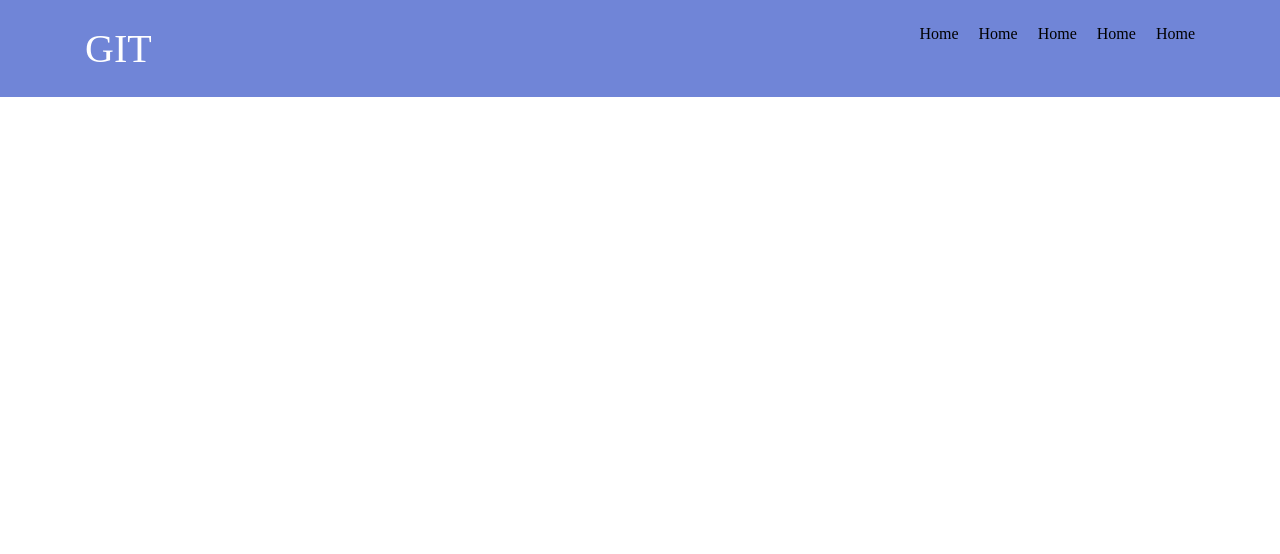
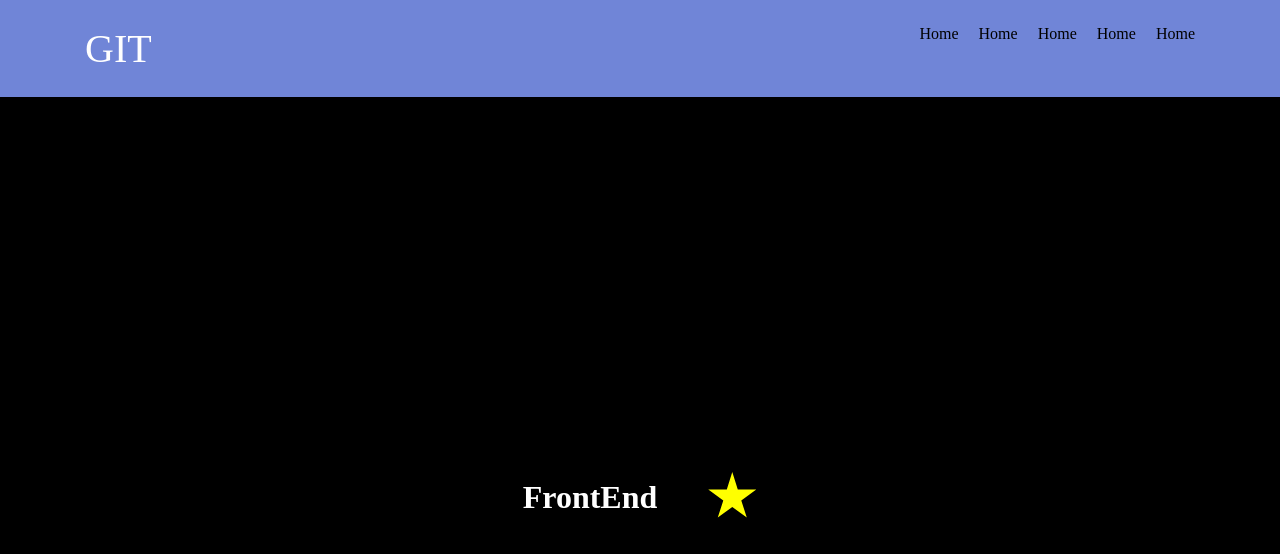
Before and after one commit to SignorAza/Aza-project, a plain HTML site: page index.html in a window 1280 px wide. Drawn offline with Linux system fonts and the light colour scheme.

Commit message:
stajer first save

```diff
--- a/index.html
+++ b/index.html
@@ -34,6 +34,10 @@
                 </div>
             </div>
         </nav>
+        <div class="header__content">
+            <h1>FrontEnd</h1>
+            <div class="star"></div>
+        </div>
     </header>
 </body>
 </html>
--- a/style/style.css
+++ b/style/style.css
@@ -45,3 +45,24 @@ ul{
     color: rgb(74, 1, 1);
     font-weight: 700;
 }
+
+.header__content{
+    height: 800px;
+    background: black;
+    display: flex;
+    justify-content: center;
+    align-items: center;
+}
+
+.header__content h1{
+    color: white;
+    font-style: 50px;
+}
+
+.star{
+    background: yellow;
+    margin-left: 50px;
+    height: 50px;
+    width: 50px;
+    clip-path: polygon(50% 0%, 61% 35%, 98% 35%, 68% 57%, 79% 91%, 50% 70%, 21% 91%, 32% 57%, 2% 35%, 39% 35%);
+}
```
